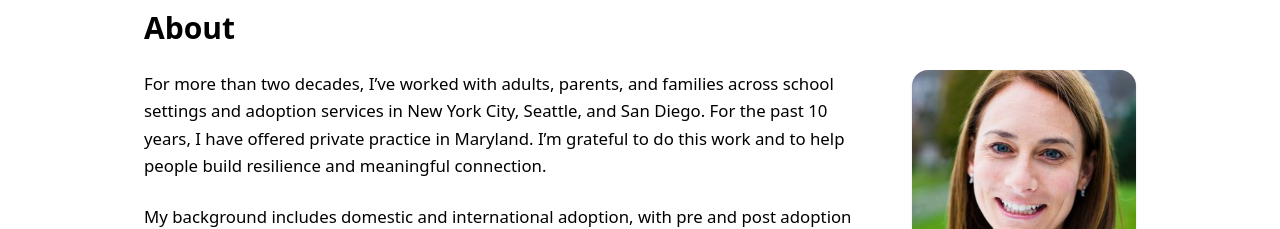
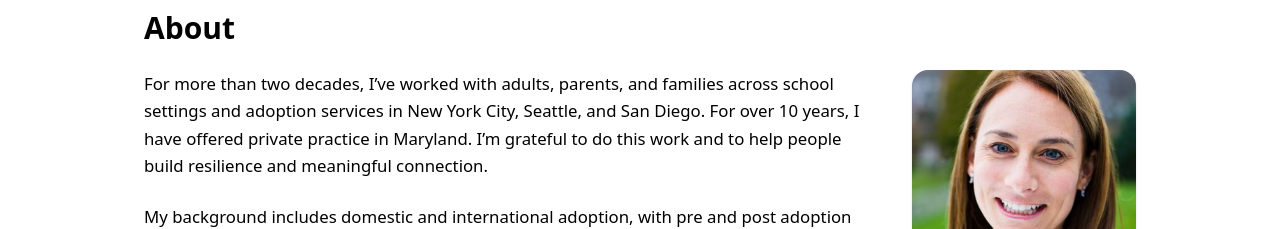
Before and after one commit to mbdiamo/therapy-site, a React (Vite) app: page / in a window 1280 px wide. Shown: the part 823-1052 px from the top of the page. Built offline with nearby package versions, Linux system fonts and the light colour scheme.

Commit message:
Update App.jsx

```diff
--- a/src/App.jsx
+++ b/src/App.jsx
@@ -103,7 +103,7 @@ export default function App() {
             <p>
               For more than two decades, I’ve worked with adults, parents, and
               families across school settings and adoption services in New York
-              City, Seattle, and San Diego. For the past 10 years, I have
+              City, Seattle, and San Diego. For over 10 years, I have
               offered private practice in Maryland. I’m grateful to do this work
               and to help people build resilience and meaningful connection.
             </p>
```
